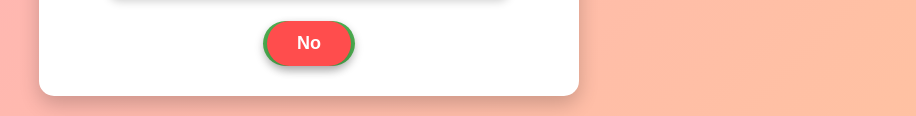
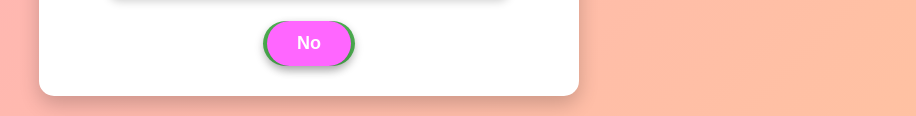
Before and after one commit to TechwithGK/Glushan-sLove, a plain HTML site: page index.html in a window 1280 px wide. Shown: the part 552-668 px from the top of the page, without its empty margins (331-1247 px from the left). Drawn offline with Linux system fonts and the light colour scheme.

Commit message:
Update style.css

```diff
--- a/style.css
+++ b/style.css
@@ -70,7 +70,7 @@ button:focus {
 
 .no-btn {
     position: absolute;
-    background-color: #ff4d4d;
+    background-color: #ff66ff;
     color: white;
     box-shadow: 0 4px 10px rgba(0, 0, 0, 0.2);
 }
```
